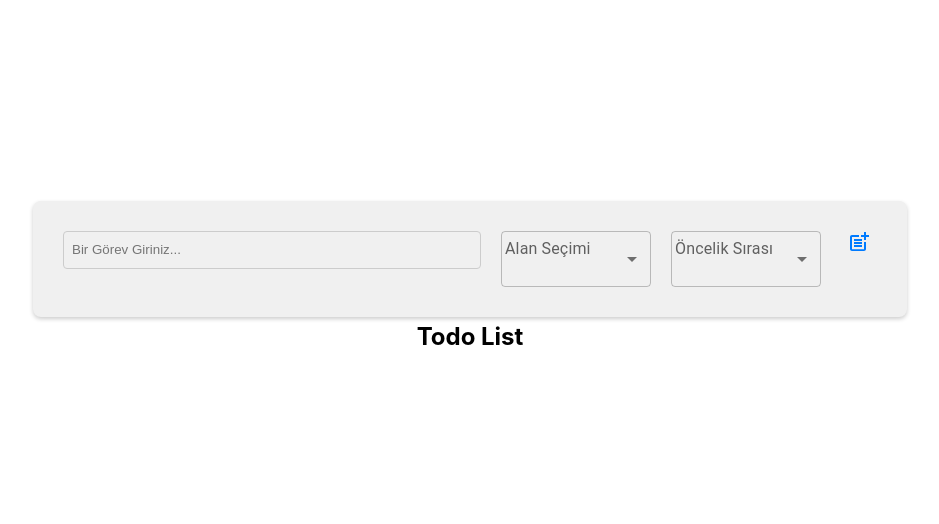
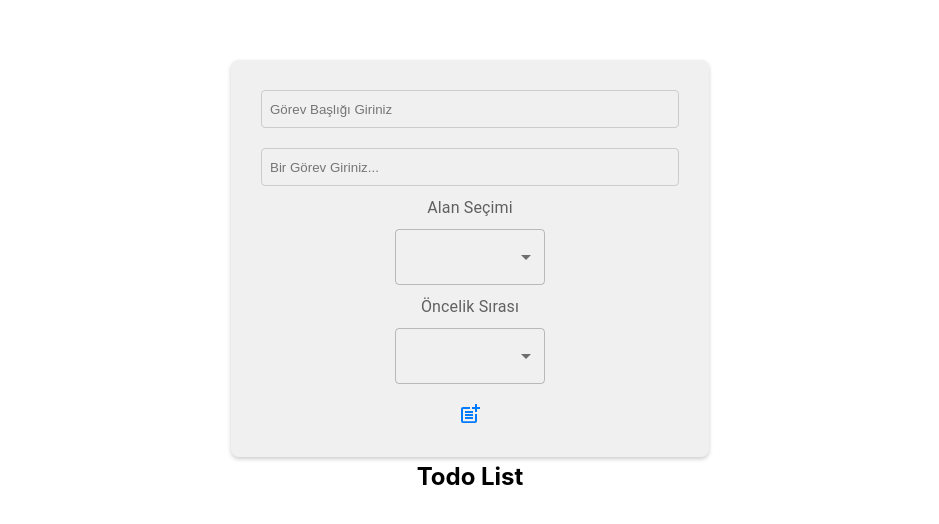
Before and after one commit to koraydincc/reactTodo, a React (Create React App) app in the folder todoapp/: page / in a window 1280 px wide. Shown: the part 122-646 px from the top of the page, without its empty margins (170-1109 px from the left). Built offline with nearby package versions, Linux system fonts and the light colour scheme.

Commit message:
Project
Project

```diff
--- a/todoapp/src/App.css
+++ b/todoapp/src/App.css
@@ -13,6 +13,7 @@
   flex-direction: column;
   height: 100vh;
 
+
 }
 
 .headerTodo {
@@ -27,12 +28,23 @@
 
 
 
+
+
 }
 
 .todo{
   display: flex;
   flex-direction: column;
+  flex-wrap: wrap;
+  width: 500px;
 
+}
+
+.inputBox{
+  display: flex;
+  flex-direction: column;
+  justify-content: center;
+  align-items: center;
 }
 
 
@@ -49,6 +61,13 @@
 
 }
 
+.mainTodo{
+  display: flex;
+  flex-direction: column;
+  flex-wrap: wrap;
+  width: 500px;
+}
+
 
 /* Todo öğeleri */
 .todo-content {
@@ -57,19 +76,23 @@
   box-shadow: 0 2px 4px rgba(0, 0, 0, 0.2);
   justify-content: space-between; /* İçerik ve düğmeleri yatayda aralayın */
   align-items: center; /* İçerik ve düğmeleri dikeyde hizalayın */
-  width: 100%;
   margin-bottom: 10px; /* Öğeler arası boşluk */
   padding: 10px;
   border: 1px solid #ccc;
   border-radius: 10px;
   background-color: #fff;
   width: 500px;
+  height: 100px;
+
 }
 
 /* Todo öğe içeriği */
 .todo-text {
   flex-grow: 1;
   display: flex;
+  flex-wrap: wrap;
+  width: 500px;
+
 
 
 }
@@ -138,9 +161,7 @@
 
 }
 
-.precedenceBox{
 
-}
 
 .category{
   color: black;
--- a/todoapp/src/components/Todo.jsx
+++ b/todoapp/src/components/Todo.jsx
@@ -7,7 +7,7 @@ function Todo() {
 
 
 
-  const { todos, setTodos, success, setSuccess, setIdCounter,idCounter } = useContext(MyContext);
+  const {title, todos, setTodos, success, setSuccess, setIdCounter,idCounter } = useContext(MyContext);
 
 
 
@@ -64,12 +64,16 @@ function Todo() {
   return (
     <>
       <h2 className='title'>Todo List</h2>
-      <div >
+      <div className='todo-container' >
         <ul  className='todo'>
           {todos.map((todo) => (
+
             <ul style={{backgroundColor: todo.success ? '#A6FF96' : 'white'}} className='todo-content' key={todo.id}>
+
               <div className='todo-text'  >
+
                 <h4>{todo.id})</h4>
+
                 <p style={{
                   textDecoration: todo.success ? 'line-through' : 'none'
                 }}>{todo.text}</p>
--- a/todoapp/src/pages/HomePage.jsx
+++ b/todoapp/src/pages/HomePage.jsx
@@ -12,6 +12,7 @@ export const MyContext = createContext();
 
 function HomePage() {
   const [todos, setTodos] = useState([]);
+  const [title, setTitle] = useState('')
   const [value, setValue] = useState('');
   const [selectValue, setSelectValue]=useState('')
   const [success, setSuccess]=useState(false)
@@ -24,6 +25,7 @@ function HomePage() {
     if (value.trim() !== '') {
       const newTodo = {
         id: idCounter,
+        title: title,
         text: value,
         category: selectValue,
         success: success,
@@ -39,6 +41,7 @@ function HomePage() {
 
        setIdCounter(idCounter + 1);
        setTodos([...todos, newTodo]);
+       setTitle('')
        setValue('');
 
 
@@ -53,6 +56,8 @@ function HomePage() {
 
   }
 
+
+
   const handlePrecedence = (event) => {
     const selectedPrecedence = event.target.value
     setPrecedence(selectedPrecedence)
@@ -65,7 +70,11 @@ function HomePage() {
   return (
     <div className='headerDiv'>
       <div className='headerTodo'>
-        <div>
+        <div className='inputBox'>
+          <input type="text"
+          placeholder='Görev Başlığı Giriniz'
+          value={title}
+          onChange={(e)=> setTitle(e.target.value)}/>
           <input
           placeholder='Bir Görev Giriniz...'
             type="text"
@@ -73,7 +82,7 @@ function HomePage() {
             onChange={(e) => setValue(e.target.value)}
           />
 
-          <FormControl>
+
               <InputLabel id="demo-simple-select-label">Alan Seçimi</InputLabel>
               <Select
                 className='selectBox'
@@ -89,9 +98,9 @@ function HomePage() {
                 <MenuItem value='Ev'>Ev</MenuItem>
               </Select>
 
-          </FormControl>
 
-          <FormControl>
+
+
                   <InputLabel className='precedenceBox' id="demo-simple-select-label">Öncelik Sırası</InputLabel>
                       <Select
                         className='selectBox'
@@ -106,7 +115,7 @@ function HomePage() {
                         <MenuItem value='Uzun Vade'>Uzun Vade</MenuItem>
 
                       </Select>
-          </FormControl>
+
           <button onClick={handleValue}>
             <PostAddIcon />
           </button>
@@ -116,7 +125,7 @@ function HomePage() {
         </div>
       </div>
       <div className='mainTodo'>
-        <MyContext.Provider value={{ todos, setTodos,idCounter, selectValue, success, setSuccess, idCounter, setIdCounter }}>
+        <MyContext.Provider value={{ title,todos, setTodos,idCounter, selectValue, success, setSuccess, idCounter, setIdCounter }}>
           <Todo />
         </MyContext.Provider>
       </div>
```
